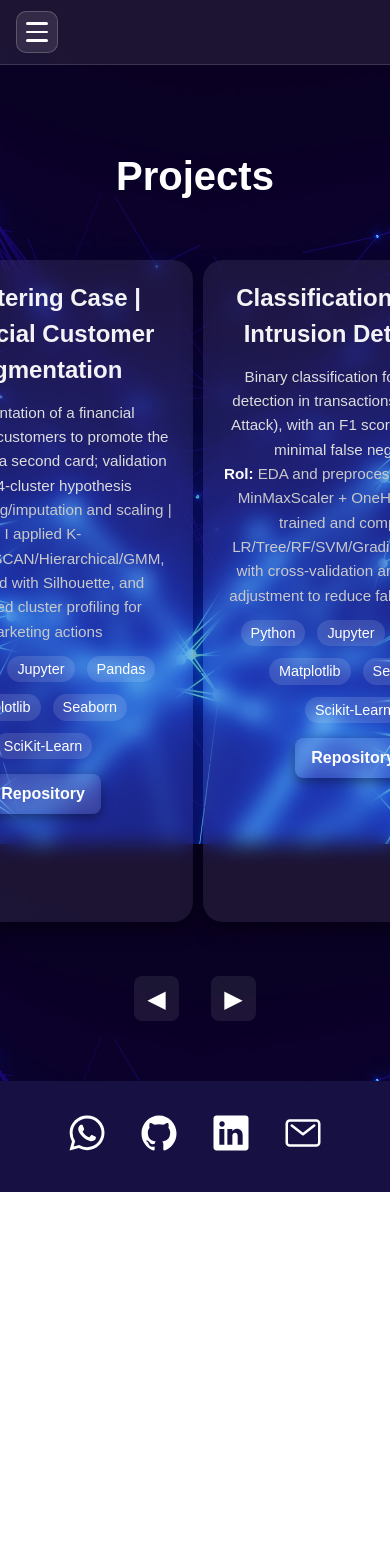
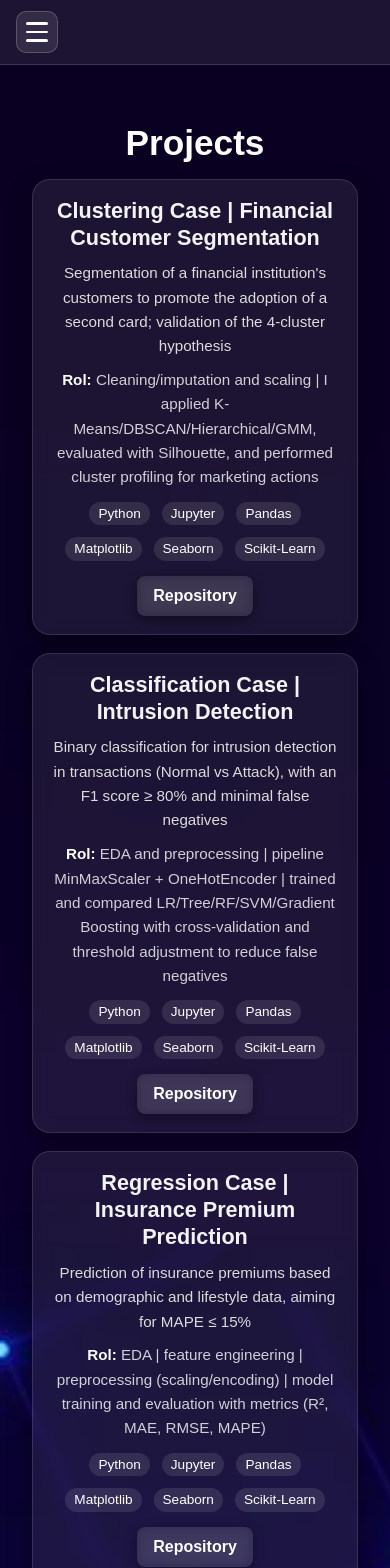
Before and after one commit to Tomaslopera/PersonalPortfolio, a React (Vite) app: page /projects in a window 390 px wide. Shown: the top 1568 px of the page. Before the commit the page ends 1192 px from the top, so only its background shows below. Built offline with nearby package versions, Linux system fonts and the light colour scheme.

Commit message:
Project Responsive

```diff
--- a/src/pages/Projects.css
+++ b/src/pages/Projects.css
@@ -1,81 +1,89 @@
-.projects-section {
-  min-height: 100vh;
-  padding: 150px 20px 60px;
-  background-size: cover;
-  background-position: center;
-  background-repeat: no-repeat;
-  background-attachment: fixed;
-  color: #fff;
-  position: relative;
-  display: flex;
-  flex-direction: column;
-  align-items: center;
+.projects-section{
+  min-height:100vh;
+  padding: 120px 20px 80px;
+  background-size:cover; background-position:center;
+  background-repeat:no-repeat; background-attachment:fixed;
+  color:#fff; display:flex; flex-direction:column; align-items:center;
+}
+@media (max-width: 820px){
+  .projects-section{ background-attachment: scroll; }
 }
 
-.projects-title {
-  text-align: center;
-  font-size: 2.5rem;
-  margin-bottom: 2rem;
-  color: #fff;
-  z-index: 1;
+.projects-title{
+  text-align:center; font-size:2.2rem; margin-bottom:1rem;
 }
 
-.carousel-container {
-  width: 200%;
-  max-width: 1300px;
-  position: relative;
-  overflow: hidden;
-  padding: 0 3rem;
-  z-index: 1;
+/* Panel contenedor para dar respiro y separar del fondo */
+.projects-wrap{
+  width: 100%;
+  max-width: 1100px;
+  margin: 0 auto;
+  background: rgba(255,255,255,.06);
+  border: 1px solid rgba(255,255,255,.12);
+  backdrop-filter: blur(10px);
+  -webkit-backdrop-filter: blur(10px);
+  border-radius: 18px;
+  padding: clamp(12px, 2.5vw, 24px);
 }
 
-.projects-carousel {
-  display: flex;
-  gap: 10px;
-  overflow-x: auto;
-  scroll-snap-type: x mandatory;
-  scroll-behavior: smooth;
-  padding: 30px 0;
-  scrollbar-width: none; /* Firefox */
+/* Grid con más aire y 2 col máx */
+.projects-grid{
+  width: 100%;
+  max-width: 1200px;
+  margin-inline: auto;
+  padding: 0 clamp(12px, 3vw, 28px);  /* gutter lateral */
+  display: grid;
+  gap: clamp(18px, 3vw, 32px);
+  grid-template-columns: 1fr;
+}
+@media (min-width: 740px){
+  .projects-grid{ grid-template-columns: repeat(2, minmax(0, 1fr)); }
 }
 
-.projects-carousel::-webkit-scrollbar {
-  display: none;
+/* Tarjeta: sombra más suave y padding contenido */
+.project-card{
+  width: 100%;
+  max-width: none;
+  padding: 18px !important;
+  border-radius: 18px !important;
+  box-shadow: 0 10px 24px rgba(0,0,0,.35);
+  border: 1px solid rgba(255,255,255,.12);
+}
+.project-card:hover{
+  transform: translateY(-2px);
+  box-shadow: 0 16px 32px rgba(0,0,0,.45);
 }
 
-.project-slide {
-  flex: 0 0 40%;
-  scroll-snap-align: start;
-  display: flex;
-  justify-content: center;
+/* Títulos más compactos */
+.project-card h2{
+  font-size: 1.35rem;
+  line-height: 1.25;
+  margin-bottom: .6rem;
+  text-align: center;
 }
 
-.carousel-controls {
-  display: flex;
-  justify-content: center;
-  align-items: center;
-  gap: 2rem;
-  margin-top: 1.5rem;
-  width: 100%;
+/* Descripción: clamp a 4 líneas (menos ruido) */
+.project-card .project-desc{
+  margin: 0 0 .6rem;
+  color: #dcdcdc;
+  display: -webkit-box;
+  -webkit-box-orient: vertical;
+  overflow: hidden;
 }
 
-.carousel-btn {
-  background: rgba(255, 255, 255, 0.08);
-  border: none;
-  color: #fff;
-  font-size: 1.5rem;
-  padding: 0.4rem 0.9rem;
-  border-radius: 8px;
-  cursor: pointer;
-  transition: background 0.3s ease, transform 0.3s ease;
-  display: flex;
-  align-items: center;
-  justify-content: center;
-  width: 45px;
-  height: 45px;
+/* Rol un poco más tenue */
+.project-card .project-role{ color: rgba(255,255,255,.8); }
+
+/* Chips más pequeños */
+.tech-chip{
+  padding: 5px 9px;
+  font-size: .85rem;
+  background: rgba(255,255,255,.1);
 }
 
-.carousel-btn:hover {
-  background: rgba(255, 255, 255, 0.3);
-  transform: scale(1.05);
+/* Imagen principal (si la usas en algunos cards) */
+.main-image{
+  max-height: 220px;
+  border-radius: 12px;
+  object-fit: cover;
 }
--- a/src/pages/Projects.jsx
+++ b/src/pages/Projects.jsx
@@ -1,42 +1,26 @@
-import React, { useRef } from 'react';
-import ProjectCard from '../components/ProjectCard';
-import background from '../assets/background1.jpeg';
-import './Projects.css';
+import React from "react";
+import ProjectCard from "../components/ProjectCard";
+import background from "../assets/background1.jpeg";
+import "./Projects.css";
 
 // IMAGENES PROYECTOS
-import recircular1 from '../assets/projects/recircular1.png';
-import recircular2 from '../assets/projects/recircular2.png';
-import recircular3 from '../assets/projects/recircular3.png';
-import parkhub1 from '../assets/projects/parkhub1.png';
-import parkhub2 from '../assets/projects/parkhub2.png';
-import parkhub3 from '../assets/projects/parkhub3.png';
-import parkhub4 from '../assets/projects/parkhub4.png';
-import powerbi1 from '../assets/projects/powerbi1.png';
-import powerbi2 from '../assets/projects/powerbi2.png';
-import powerbi3 from '../assets/projects/powerbi3.png';
-import powerbi4 from '../assets/projects/powerbi4.png';
-import coingecko1 from '../assets/projects/CoinGecko1.png';
-import coingecko2 from '../assets/projects/CoinGecko2.png';
-import coingecko3 from '../assets/projects/CoinGecko3.png';
-import coingecko4 from '../assets/projects/CoinGecko4.png';
+import recircular1 from "../assets/projects/recircular1.png";
+import recircular2 from "../assets/projects/recircular2.png";
+import recircular3 from "../assets/projects/recircular3.png";
+import parkhub1 from "../assets/projects/parkhub1.png";
+import parkhub2 from "../assets/projects/parkhub2.png";
+import parkhub3 from "../assets/projects/parkhub3.png";
+import parkhub4 from "../assets/projects/parkhub4.png";
+import powerbi1 from "../assets/projects/powerbi1.png";
+import powerbi2 from "../assets/projects/powerbi2.png";
+import powerbi3 from "../assets/projects/powerbi3.png";
+import powerbi4 from "../assets/projects/powerbi4.png";
+import coingecko1 from "../assets/projects/CoinGecko1.png";
+import coingecko2 from "../assets/projects/CoinGecko2.png";
+import coingecko3 from "../assets/projects/CoinGecko3.png";
+import coingecko4 from "../assets/projects/CoinGecko4.png";
 
-function Projects() {
-  const carouselRef = useRef(null);
-
-  const scrollLeft = () => {
-    if (carouselRef.current) {
-      const width = carouselRef.current.offsetWidth;
-      carouselRef.current.scrollBy({ left: -width, behavior: 'smooth' });
-    }
-  };
-
-  const scrollRight = () => {
-    if (carouselRef.current) {
-      const width = carouselRef.current.offsetWidth;
-      carouselRef.current.scrollBy({ left: width, behavior: 'smooth' });
-    }
-  };
-
+export default function Projects() {
   return (
     <section
       className="projects-section"
@@ -44,19 +28,16 @@ function Projects() {
     >
       <h1 className="projects-title">Projects</h1>
 
-      <div className="carousel-container">
-
-        <div className="projects-carousel" ref={carouselRef}>
-          <div className="project-slide">
+      {/* GRID VERTICAL / RESPONSIVE */}
+      <div className="projects-grid">
         <ProjectCard
           title="Clustering Case | Financial Customer Segmentation"
           description="Segmentation of a financial institution's customers to promote the adoption of a second card; validation of the 4-cluster hypothesis"
           role="Cleaning/imputation and scaling | I applied K-Means/DBSCAN/Hierarchical/GMM, evaluated with Silhouette, and performed cluster profiling for marketing actions"
-              technologies={["Python", "Jupyter", "Pandas", "Matplotlib", "Seaborn", "SciKit-Learn"]}
+          technologies={["Python", "Jupyter", "Pandas", "Matplotlib", "Seaborn", "Scikit-Learn"]}
           repoLink="https://github.com/Tomaslopera/CasoAgrupamiento"
         />
-          </div>
-          <div className="project-slide">
+
         <ProjectCard
           title="Classification Case | Intrusion Detection"
           description="Binary classification for intrusion detection in transactions (Normal vs Attack), with an F1 score ≥ 80% and minimal false negatives"
@@ -64,8 +45,7 @@ function Projects() {
           technologies={["Python", "Jupyter", "Pandas", "Matplotlib", "Seaborn", "Scikit-Learn"]}
           repoLink="https://github.com/Tomaslopera/CasoClasificacion"
         />
-          </div>
-          <div className="project-slide">
+
         <ProjectCard
           title="Regression Case | Insurance Premium Prediction"
           description="Prediction of insurance premiums based on demographic and lifestyle data, aiming for MAPE ≤ 15%"
@@ -73,65 +53,51 @@ function Projects() {
           technologies={["Python", "Jupyter", "Pandas", "Matplotlib", "Seaborn", "Scikit-Learn"]}
           repoLink="https://github.com/Tomaslopera/CasoRegresion"
         />
-          </div>
-          <div className="project-slide">
+
         <ProjectCard
           title="Genetic Algorithm | Financial Portfolios"
           description="Financial portfolio optimizer that maximizes returns and minimizes risk using genetic algorithms"
-              role="I implemented GA (fitness, crossover, mutation, penalties) and data pipeline (yfinance)"
+          role="Implemented GA (fitness, crossover, mutation, penalties) and data pipeline (yfinance)"
           technologies={["Python", "Jupyter", "YFinance", "Numpy", "Matplotlib", "Seaborn"]}
           repoLink="https://github.com/Tomaslopera/GeneticAlgorithm_FinancialPortfolio"
         />
-          </div>
-          <div className="project-slide">
+
         <ProjectCard
           title="ETL/ELT CoinGecko | Prefect"
-            description="Implementation of an ETL/ELT flow using Prefect to extract data from CoinGecko's public API, transform it with pandas, and persist it in Parquet in S3 and/or in staging/bronze/silver layers in PostgreSQL with RDS"
-            role={`ETL/ELT flow with Prefect using decorators and custom tasks, Creation of AWS resources (S3 bucket, RDS instance)`}
+          description="Implementation of an ETL/ELT flow using Prefect to extract data from CoinGecko's public API, transform it with pandas, and persist it in Parquet in S3 and/or Postgres (RDS)"
+          role="Prefect decorators & custom tasks; AWS resources (S3, RDS)"
           technologies={["Prefect", "Python", "Pandas", "Boto3", "PyArrow", "PostgreSQL", "Amazon S3"]}
           images={[coingecko1, coingecko2, coingecko3, coingecko4]}
           repoLink="https://github.com/Tomaslopera/ETL-ELT_CoinGecko"
         />
-          </div>
-          <div className="project-slide">
+
         <ProjectCard
           title="Power BI Projects"
           description="Collection of dashboards in Power BI to solve business cases (Video game sales, Global indicators, HR, and Personal finance)"
-              role="Power Query (cleaning and integration), DAX measures, KPIs, maps, and navigation"
+          role="Power Query (cleaning/integration), DAX, KPIs, maps, navigation"
           images={[powerbi1, powerbi2, powerbi3, powerbi4]}
           technologies={["Power BI", "DAX", "Power Query"]}
           repoLink="https://github.com/Tomaslopera/PowerBI_Projects"
         />
-          </div>
-          <div className="project-slide">
+
         <ProjectCard
           title="Recircular"
           description="Circular economy marketplace for posting, buying, selling, and reusing materials and products"
-              role="I designed the relational schema and developed the REST API (FastAPI, MySQL) for authentication, publications, and orders."
+          role="Relational schema & REST API (FastAPI, MySQL) for auth, publications and orders"
           images={[recircular1, recircular2, recircular3]}
           technologies={["React", "FastAPI", "MySQL"]}
           repoLink="https://github.com/Tomaslopera/Recircular"
         />
-          </div>
-          <div className="project-slide">
+
         <ProjectCard
           title="Parkhub"
           description="Parking space reservation application with registration/login, password change, reservations, and history"
-              role="I built the REST API and data model (FastAPI, MySQL) for users, reservations, and reports."
+          role="REST API & data model (FastAPI, MySQL) for users, reservations and reports"
           images={[parkhub1, parkhub2, parkhub3, parkhub4]}
           technologies={["React", "FastAPI", "MySQL"]}
           repoLink="https://github.com/Tomaslopera/ParkHub"
         />
       </div>
-        </div>
-      </div>
-
-        <div className="carousel-controls">
-            <button className="carousel-btn" onClick={scrollLeft}>◀</button>
-            <button className="carousel-btn" onClick={scrollRight}>▶</button>
-        </div>
     </section>
   );
 }
-
-export default Projects;
```
Lines whose indentation alone changed are shown as unchanged.
